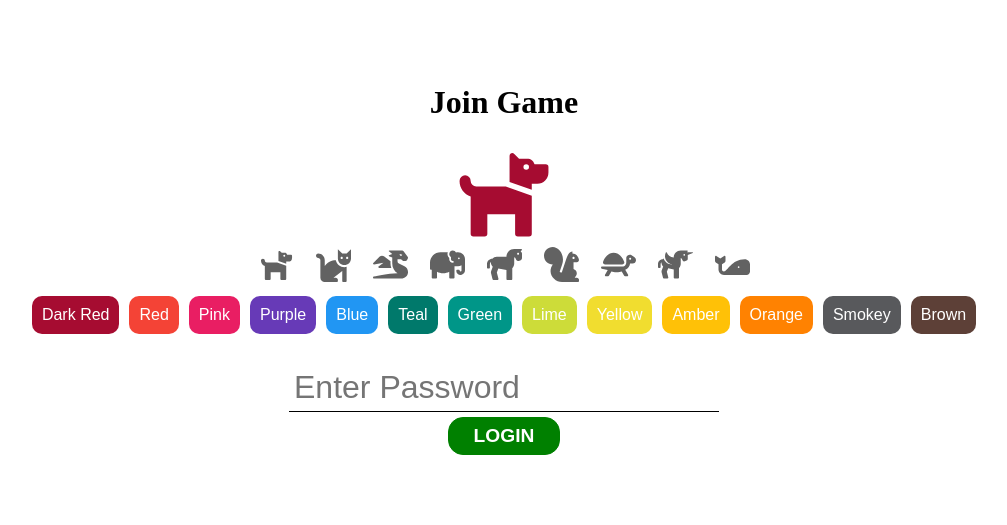
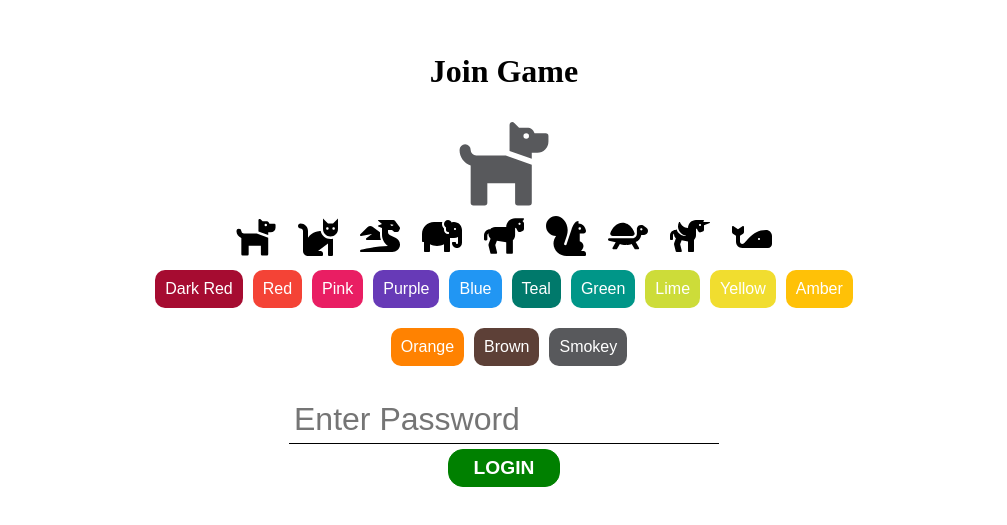
Before and after one commit to adunham95/scrabble-game, a Next.js app: page /student in a window 1280 px wide. Shown: the part 141-666 px from the top of the page, without its empty margins (136-1143 px from the left). Built offline with nearby package versions, Linux system fonts and the light colour scheme.

Commit message:
Updated colors

```diff
--- a/pages/student/index.jsx
+++ b/pages/student/index.jsx
@@ -15,13 +15,13 @@ const colors = [
   { name: 'Yellow', color: '#f1dd2f' },
   { name: 'Amber', color: '#ffc107' },
   { name: 'Orange', color: '#FF8201' },
+  { name: 'Brown', color: '#5D4037' },
   { name: 'Smokey', color: '#58595C' },
-  { name: 'Brown', color: '#5D4037' },
 ];
 
 const Index = () => {
   const [selectedAvatar, setSelectedAvatar] = useState(avatars[0]);
-  const [selectedColor, setSelectedColor] = useState(colors[0]);
+  const [selectedColor, setSelectedColor] = useState(colors[colors.length - 1]);
 
   return (
     <div className="loginScreen">
@@ -44,11 +44,15 @@ const Index = () => {
       <div className="list-icons">
         {
             avatars.map((a) => (
-              <button onClick={() => setSelectedAvatar(a)}>
+              <button
+                onClick={() => setSelectedAvatar(a)}
+                className={`${a === selectedAvatar ? 'active' : ''}`}
+              >
                 <Icon
                   name={a}
-                  height={35}
-                  width={35}
+                  color="black"
+                  height={40}
+                  width={40}
                 />
               </button>
             ))
--- a/styles.scss
+++ b/styles.scss
@@ -26,6 +26,11 @@
         }
         button{
             transition: 0.5s;
+            &.active{
+                svg{
+                    transform: scale(1.1);
+                }
+            }
             &:hover{
                 svg{
                     transform: scale(1.2);
@@ -37,6 +42,7 @@
         display: flex;
         flex-wrap: wrap;
         justify-content: center;
+        max-width: 750px;
         button{
             margin-bottom: 20px;
             padding: 10px;
```
